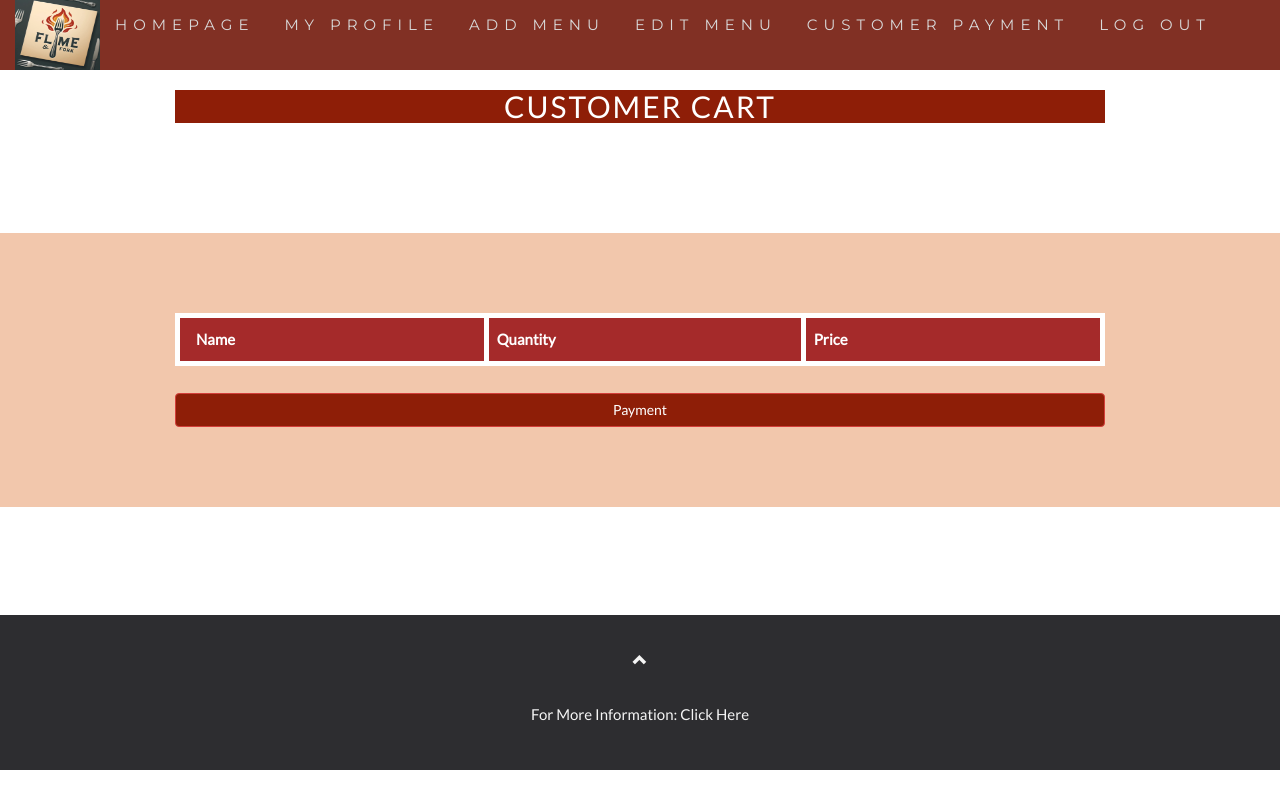
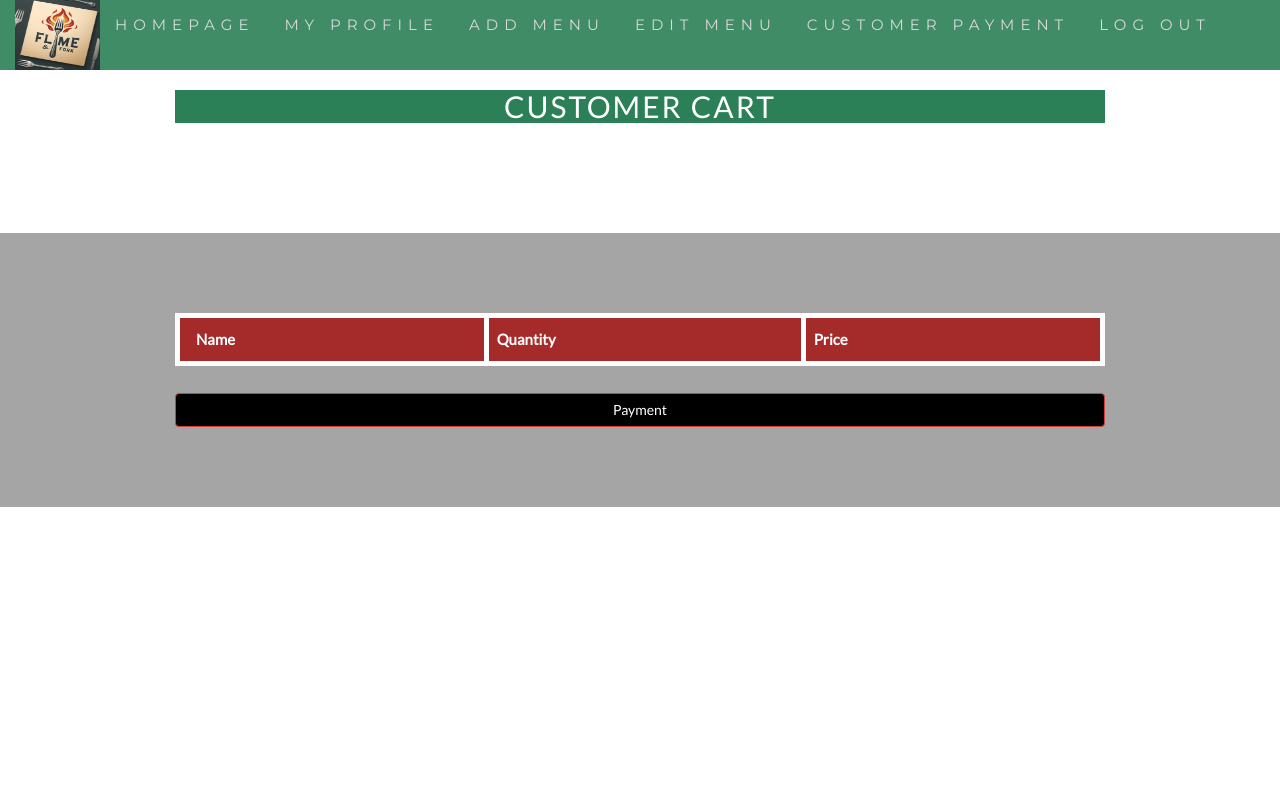
Before and after one commit to n-ayra/webdev_project, a PHP site: page /custCart.php in a window 1280 px wide. Run offline with PHP 8.4, Linux system fonts and the light colour scheme; a user stored in the database is signed in; data that the repository does not hold is empty.

Commit message:
change the style and color

```diff
--- a/custCart.php
+++ b/custCart.php
@@ -57,8 +57,8 @@ session_start();
     }
   }
   .bg-1 {
-    background: #f2c7ac;
-    color: #761401;
+    background:rgb(165, 165, 165);
+    color:rgb(0, 0, 0);
   }
   .bg-1 h3 {color: #fff;}
   .bg-1 p {font-style: italic;}
@@ -81,11 +81,11 @@ session_start();
   }
   .btn:hover, .btn:focus {
     border: 1px solid #333;
-    background-color: #fff;
+    background-color: #000000;
     color: #000;
   }
   .modal-header, h4, .close {
-    background-color: #8e1e07;
+    background-color: #2b8057;
     color: #fff !important;
     text-align: center;
     font-size: 30px;
@@ -99,7 +99,7 @@ session_start();
   .navbar {
     font-family: Montserrat, sans-serif;
     margin-bottom: 0;
-    background-color: #741a0d;
+    background-color: #2b8057;
     border: 0;
     font-size: 15px !important;
     letter-spacing: 6px;
@@ -219,23 +219,13 @@ session_start();
 
 </table>
 <br>
-<a href="custPayment.php?NAME=<?php echo $newPrice;?>" class="btn btn-danger" style="text-align: center; display: block;background-color: #8e1e07;">Payment</a>
+<a href="custPayment.php?NAME=<?php echo $newPrice;?>" class="btn btn-danger" style="text-align: center; display: block;background-color:rgb(0, 0, 0);">Payment</a>
   </div>
 </div>
 <br>
 <br>
 <br>
 <br>
-
-
-
-<!-- Footer -->
-<footer class="text-center">
-  <a class="up-arrow" href="#muoWestern" data-toggle="tooltip" title="TO TOP">
-    <span class="glyphicon glyphicon-chevron-up"></span>
-  </a><br><br>
-  <p>For More Information: <a href="https://www.facebook.com/Muowestern/photos/?ref=page_internal" data-toggle="tooltip" title="More info about Muo Western XXL">Click Here</a></p>
-</footer>
 
 <script>
 $(document).ready(function(){
```
